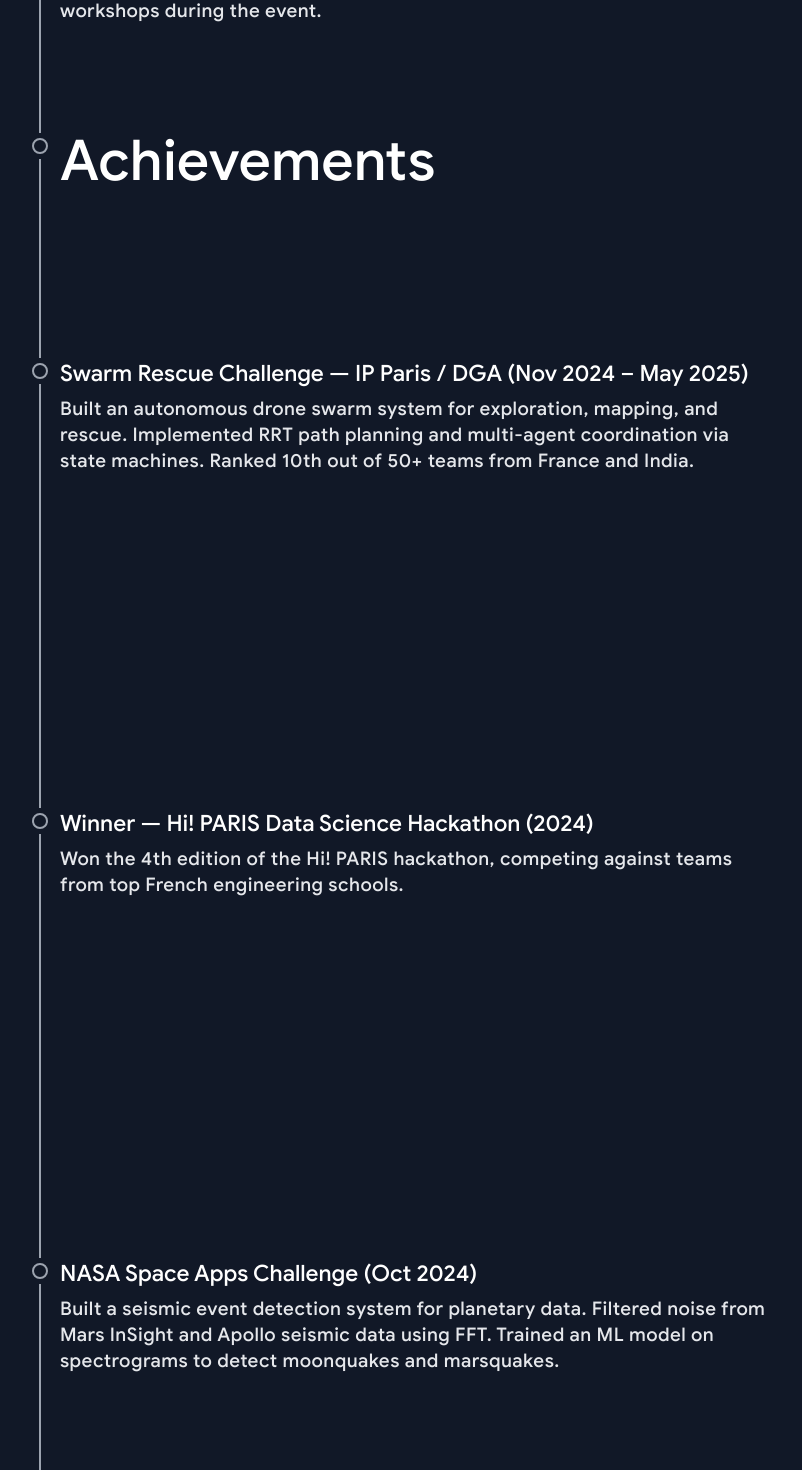
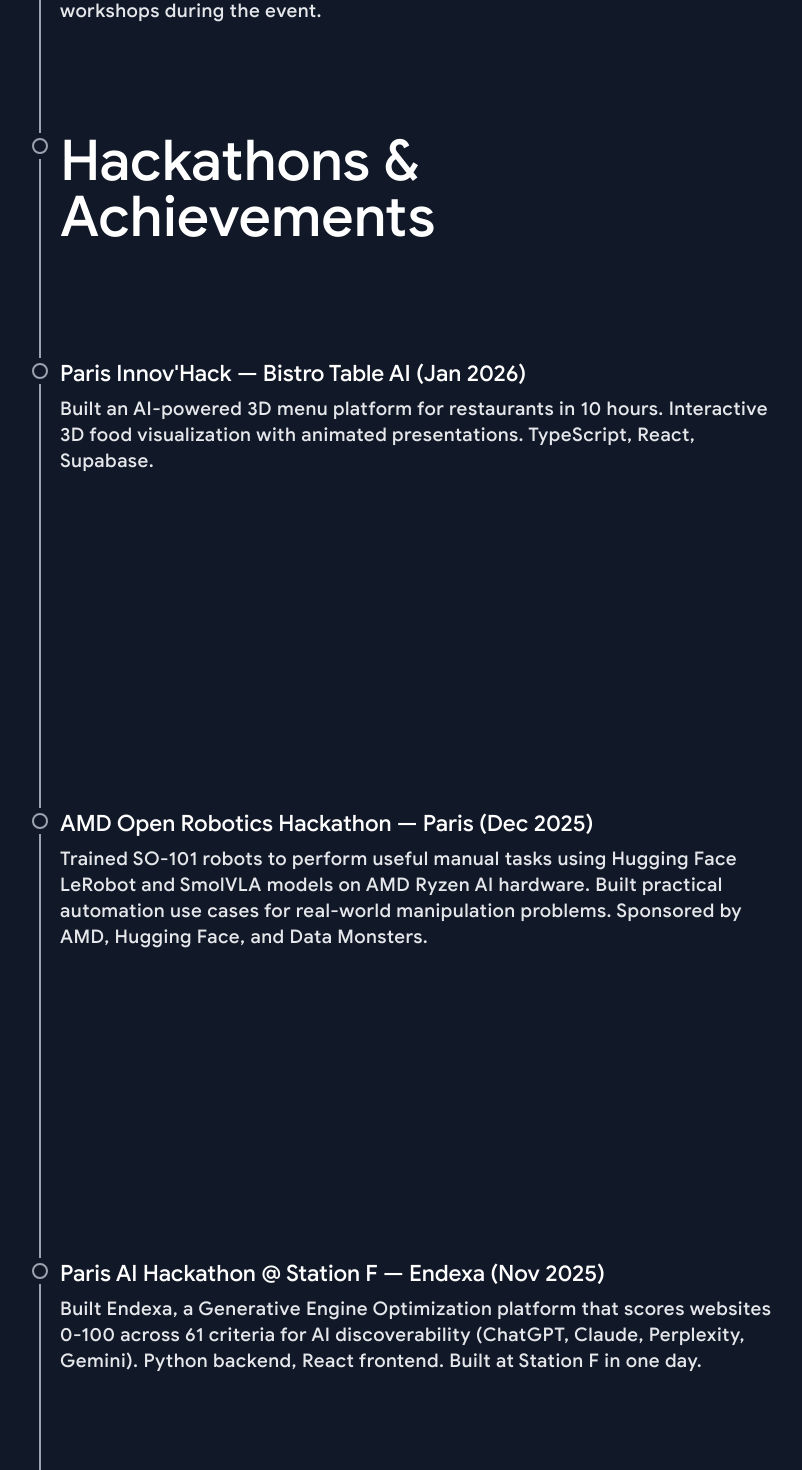
Before and after one commit to salim-lakhal/Portfolio, a Next.js app: page / in a window 1280 px wide. Shown: the part 7560-9030 px from the top of the page, without its empty margins (48-850 px from the left). Built offline with nearby package versions, Linux system fonts and the light colour scheme.

Commit message:
add hackathons

```diff
--- a/constants.ts
+++ b/constants.ts
@@ -211,12 +211,39 @@
     shouldDrawLine: true,
     alignment: Branch.LEFT,
   },
-  // ── ACHIEVEMENTS ──
+  // ── HACKATHONS & ACHIEVEMENTS ──
   {
     type: NodeTypes.CHECKPOINT,
-    title: "Achievements",
+    title: "Hackathons & Achievements",
     size: ItemSize.LARGE,
     shouldDrawLine: false,
+    alignment: Branch.LEFT,
+  },
+  {
+    type: NodeTypes.CHECKPOINT,
+    title: "Paris Innov'Hack — Bistro Table AI (Jan 2026)",
+    size: ItemSize.SMALL,
+    subtitle:
+      "Built an AI-powered 3D menu platform for restaurants in 10 hours. Interactive 3D food visualization with animated presentations. TypeScript, React, Supabase.",
+    shouldDrawLine: true,
+    alignment: Branch.LEFT,
+  },
+  {
+    type: NodeTypes.CHECKPOINT,
+    title: "AMD Open Robotics Hackathon — Paris (Dec 2025)",
+    size: ItemSize.SMALL,
+    subtitle:
+      "Trained SO-101 robots to perform useful manual tasks using Hugging Face LeRobot and SmolVLA models on AMD Ryzen AI hardware. Built practical automation use cases for real-world manipulation problems. Sponsored by AMD, Hugging Face, and Data Monsters.",
+    shouldDrawLine: true,
+    alignment: Branch.LEFT,
+  },
+  {
+    type: NodeTypes.CHECKPOINT,
+    title: "Paris AI Hackathon @ Station F — Endexa (Nov 2025)",
+    size: ItemSize.SMALL,
+    subtitle:
+      "Built Endexa, a Generative Engine Optimization platform that scores websites 0-100 across 61 criteria for AI discoverability (ChatGPT, Claude, Perplexity, Gemini). Python backend, React frontend. Built at Station F in one day.",
+    shouldDrawLine: true,
     alignment: Branch.LEFT,
   },
   {
```
